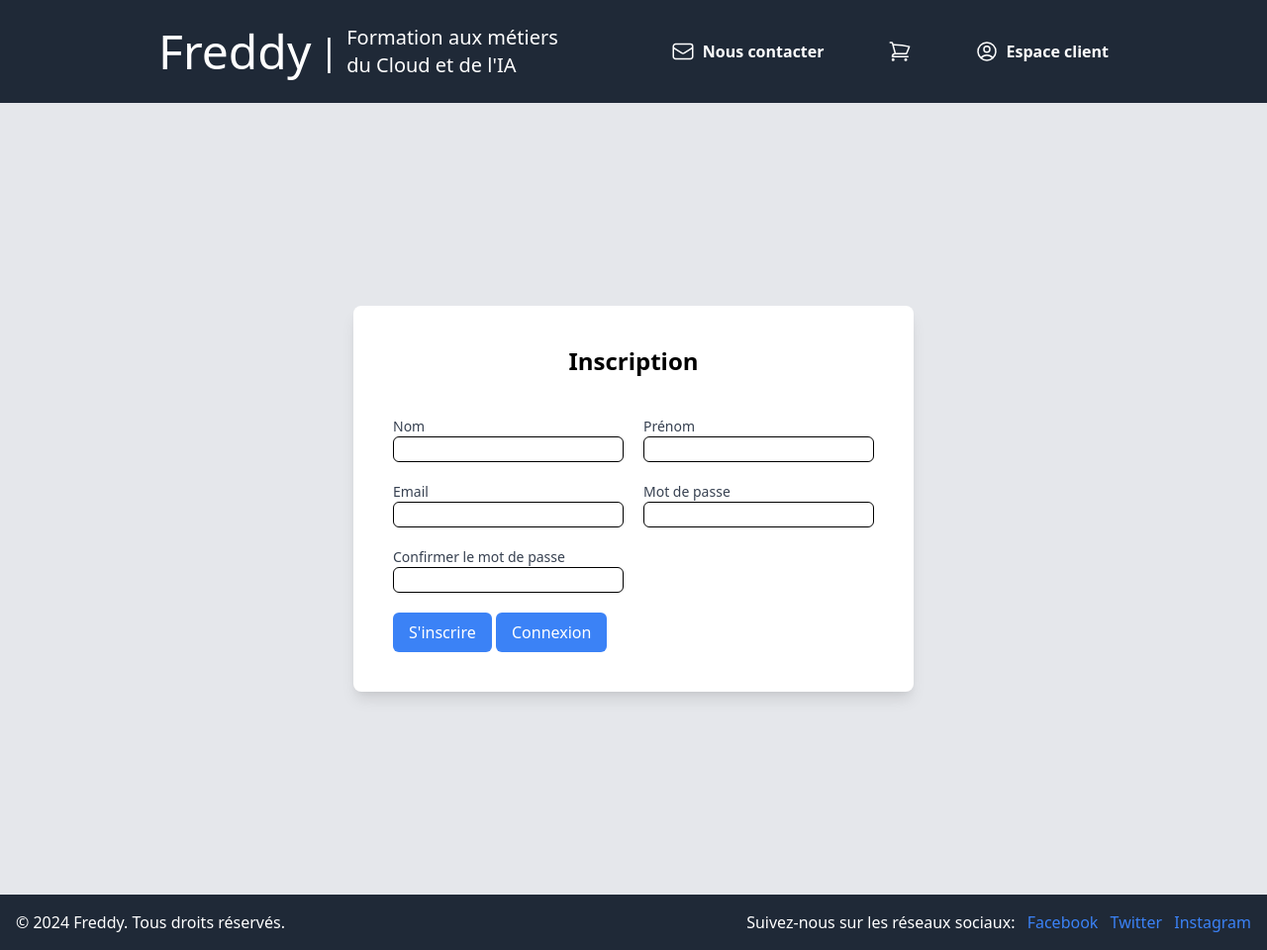
After one commit to SeguraOmar/siteFreddy, a PHP site: page /views/view-signup.php in a window 1280 px wide. The commit adds this page. Shown: the whole page at 99% size. Run offline with PHP 8.4, Linux system fonts and the light colour scheme; a stand-in replaces the project's code that opens the database connection.

Commit message:
Incription terminée

```diff
--- a/script/navbar.js
+++ b/script/navbar.js
@@ -25,7 +25,7 @@ function showClientMenu() {
 function hideClientMenu() {
     timeout = setTimeout(() => {
         clientMenu.classList.add('hidden');
-    }, 200); // 200 millisecondes de délai avant de masquer le menu
+    }, 400); // 400 millisec de délai avant de masquer le menu
 }
 
 // Ajout des écouteurs d'événements pour gérer le survol et le retrait du curseur du conteneur client
--- /dev/null
+++ b/views/view-signup.php
@@ -0,0 +1,136 @@
+<!DOCTYPE html>
+<html lang="fr">
+
+<head>
+    <meta charset="UTF-8">
+    <meta name="viewport" content="width=device-width, initial-scale=1.0">
+    <link href="https://cdn.jsdelivr.net/npm/tailwindcss@2.2.19/dist/tailwind.min.css" rel="stylesheet">
+    <title>Document</title>
+</head>
+
+<body>
+
+    <nav class="flex items-center justify-between bg-gray-800 p-4">
+        <a href="../controllers/controller-home.php">
+            <div class="flex items-center space-x-2">
+                <span id="logo" class="text-white text-5xl my-2 lg:my-0 lg:ml-36 transition-all duration-300">Freddy</span>
+                <span class="text-white text-4xl"> | </span>
+                <span class="text-white text-xl my-2">Formation aux métiers<br> du Cloud et de l'IA</span>
+            </div>
+        </a>
+
+        <div class="flex items-center space-x-16 mr-6 lg:mr-36">
+            <!-- Menu pour les grands écrans -->
+            <button class="text-white font-bold hidden lg:flex items-center">
+                <svg xmlns="http://www.w3.org/2000/svg" fill="none" viewBox="0 0 24 24" stroke-width="1.5" stroke="currentColor" class="w-6 h-6">
+                    <path stroke-linecap="round" stroke-linejoin="round" d="M21.75 6.75v10.5a2.25 2.25 0 0 1-2.25 2.25h-15a2.25 2.25 0 0 1-2.25-2.25V6.75m19.5 0A2.25 2.25 0 0 0 19.5 4.5h-15a2.25 2.25 0 0 0-2.25 2.25m19.5 0v.243a2.25 2.25 0 0 1-1.07 1.916l-7.5 4.615a2.25 2.25 0 0 1-2.36 0L3.32 8.91a2.25 2.25 0 0 1-1.07-1.916V6.75" />
+                </svg>
+                <span class="ml-2">Nous contacter</span>
+            </button>
+
+            <button class="text-white font-bold hidden lg:flex">
+                <svg xmlns="http://www.w3.org/2000/svg" fill="none" viewBox="0 0 24 24" stroke-width="1.5" stroke="currentColor" class="w-6 h-6">
+                    <path stroke-linecap="round" stroke-linejoin="round" d="M2.25 3h1.386c.51 0 .955.343 1.087.835l.383 1.437M7.5 14.25a3 3 0 0 0-3 3h15.75m-12.75-3h11.218c1.121-2.3 2.1-4.684 2.924-7.138a60.114 60.114 0 0 0-16.536-1.84M7.5 14.25 5.106 5.272M6 20.25a.75.75 0 1 1-1.5 0 .75.75 0 0 1 1.5 0Zm12.75 0a.75.75 0 1 1-1.5 0 .75.75 0 0 1 1.5 0Z" />
+                </svg>
+            </button>
+
+            <div class="relative" id="clientContainer">
+                <button class="text-white font-bold hidden lg:flex items-center">
+                    <svg xmlns="http://www.w3.org/2000/svg" fill="none" viewBox="0 0 24 24" stroke-width="1.5" stroke="currentColor" class="w-6 h-6">
+                        <path stroke-linecap="round" stroke-linejoin="round" d="M17.982 18.725A7.488 7.488 0 0 0 12 15.75a7.488 7.488 0 0 0-5.982 2.975m11.963 0a9 9 0 1 0-11.963 0m11.963 0A8.966 8.966 0 0 1 12 21a8.966 8.966 0 0 1-5.982-2.275M15 9.75a3 3 0 1 1-6 0 3 3 0 0 1 6 0Z" />
+                    </svg>
+                    <span class="ml-2">Espace client</span>
+                </button>
+                <div class="absolute hidden bg-gray-800 p-4 top-10 right-0" id="clientMenu">
+                    <a href="../controllers/controller-signin.php">
+                        <button class="text-white font-bold block mt-3">
+                            Connexion
+                        </button>
+                    </a>
+                    <a href="../controllers/controller-signup.php">
+                        <button class="text-white font-bold block mt-3">
+                            Inscription
+                        </button>
+                    </a>
+                </div>
+            </div>
+        </div>
+    </nav>
+
+    <div class="flex items-center justify-center h-screen bg-gray-200">
+    <form id="signup-form" action="../controllers/controller-signup.php" method="post" class="bg-white p-10 rounded-lg shadow-lg">
+        <h2 class="text-2xl font-bold mb-10 text-center">Inscription</h2>
+        <div class="grid grid-cols-1 md:grid-cols-2 gap-5">
+            <div>
+                <label for="user_lastname" class="block text-sm font-medium text-gray-700">Nom</label>
+                <input type="text" name="user_lastname" id="user_lastname" class="form-input rounded-md border border-black" value="<?= isset($_POST['user_lastname']) ? htmlspecialchars($_POST['user_lastname']) : '' ?>">
+                    <span class="text-red-500">
+                        <?= isset($errors['user_lastname']) ? $errors['user_lastname'] : '' ?>
+                    </span>
+            </div>
+            <div>
+                <label for="user_firstname" class="block text-sm font-medium text-gray-700">Prénom</label>
+                <input type="text" name="user_firstname" id="user_firstname" class="form-input rounded-md border border-black" value="<?= isset($_POST['user_firstname']) ? htmlspecialchars($_POST['user_firstname']) : '' ?>">
+                    <span class="text-red-500">
+                        <?= isset($errors['user_firstname']) ? $errors['user_firstname'] : '' ?>
+                    </span>
+            </div>
+            <div>
+                <label for="user_email" class="block text-sm font-medium text-gray-700">Email</label>
+                <input type="email" name="user_email" id="user_email" class="form-input rounded-md border border-black" value="<?= isset($_POST['user_email']) ? htmlspecialchars($_POST['user_email']) : '' ?>">
+                    <span class="text-red-500">
+                        <?= isset($errors['user_email']) ? $errors['user_email'] : '' ?>
+                    </span>
+            </div>
+            <div>
+                <label for="user_password" class="block text-sm font-medium text-gray-700">Mot de passe</label>
+                <input type="password" name="user_password" id="user_password" class="form-input rounded-md border border-black">
+                <span class="text-red-500">
+                        <?= isset($errors['user_password']) ? $errors['user_password'] : '' ?>
+                    </span>
+            </div>
+            <div>
+                <label for="confirm_password" class="block text-sm font-medium text-gray-700">Confirmer le mot de passe</label>
+                <input type="password" name="confirm_password" id="confirm_password" class="form-input rounded-md border border-black">
+                <span class="text-red-500">
+                        <?= isset($errors['confirm_password']) ? $errors['confirm_password'] : '' ?>
+                    </span>
+            </div>
+             <!-- Affichage du message de succès -->
+             <?php if (isset($success_message)) : ?>
+                <div class="bg-green-100 border border-green-400 text-green-700 px-4 py-3 rounded relative" role="alert">
+                    <strong class="font-bold">Inscription réussie !</strong>
+                    <span class="block sm:inline"><?= $success_message ?></span>
+                </div>
+            <?php endif; ?>
+        </div>
+        <button type="submit" class="bg-blue-500 text-white px-4 py-2 rounded-md mt-5">S'inscrire</button>
+        <button class="bg-blue-500 text-white px-4 py-2 rounded-md mt-5">Connexion</button>
+
+    </form>
+</div>
+
+
+
+
+    <footer class="bg-gray-800 py-4 w-full">
+        <div class="container mx-auto px-4">
+            <div class="flex items-center justify-between">
+                <div class="text-white">
+                    &copy; 2024 Freddy. Tous droits réservés.
+                </div>
+                <div class="text-white">
+                    Suivez-nous sur les réseaux sociaux:
+                    <a href="#" class="text-blue-500 ml-2">Facebook</a>
+                    <a href="#" class="text-blue-500 ml-2">Twitter</a>
+                    <a href="#" class="text-blue-500 ml-2">Instagram</a>
+                </div>
+            </div>
+        </div>
+    </footer>
+
+    <script src="../script/navbar.js"></script>
+
+</body>
+
+</html>
```
Also changed, not shown: controllers/controller-signup.php (added, +74 -0 lines), views/view-home.php (+4 -4 lines), controllers/controller-signin.php (added), views/view-signin.php (added).
